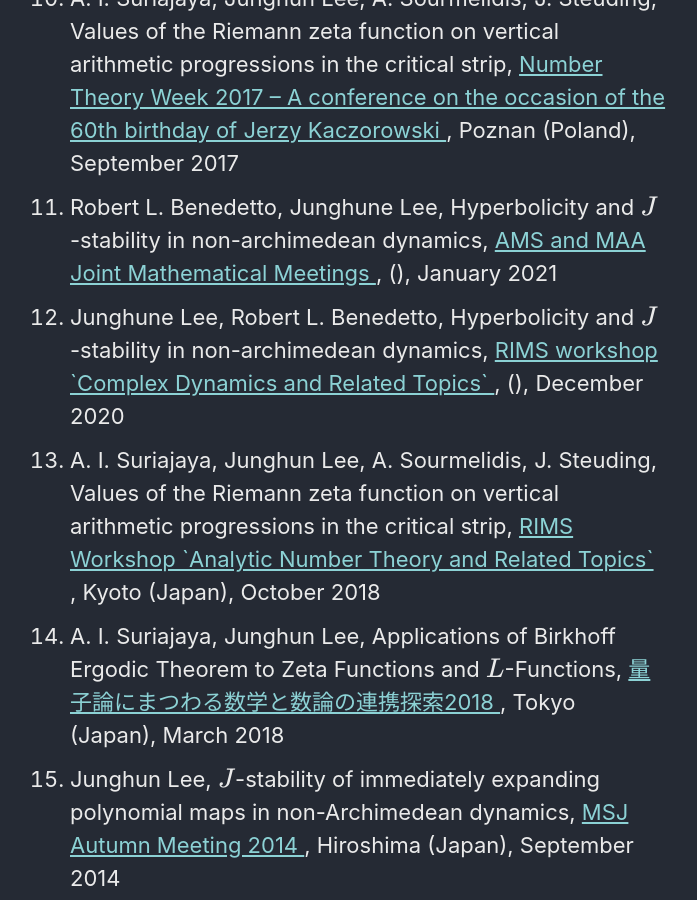
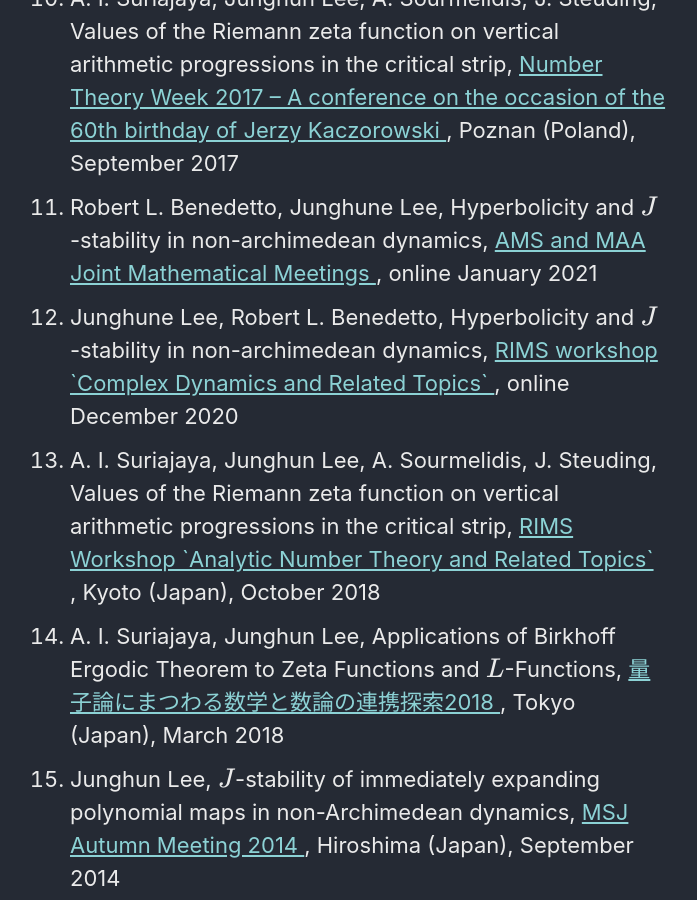
Before and after one commit to JunghunLee-math/JunghunLee-math.github.io, a Jekyll site: the page built from _pages/test.md, in a window 1280 px wide and 900 px high, scrolled down 2685 px. Shown: the whole window, without its empty margins (292-989 px from the left). Built offline with Jekyll 4.4.1, drawn with Linux system fonts in a browser that asks for light colours; cached includes are drawn as plain includes; formulas are drawn with MathJax 3; some of the changed text lies outside the part shown.

Commit message:
fix minor

```diff
--- a/_pages/test.md
+++ b/_pages/test.md
@@ -30,7 +30,7 @@ toc: true
         {{paper.journal.pages}},
         {{paper.journal.year}}
     {% elsif paper.state == "arxiv" %}
-        <a href="{{ paper.links.arxiv }}">
+        <a href="{{ paper.links.arXiv }}">
             {{paper.journal.name}}
         </a>,
     {% endif %}
@@ -54,7 +54,11 @@ toc: true
     {% else %}
         {{talk.talk.name}}
     {% endif %}
-    {{talk.talk.place.city}} ({{talk.talk.place.country}}),
+    {% if talk.talk.place.state == "online" %}
+        {{talk.talk.place.state}}
+    {% else %}
+        {{talk.talk.place.city}} ({{talk.talk.place.country}}),
+    {% endif %}
     {{talk.talk.date.month}} {{talk.talk.date.year}}
   </li>
 {% endfor %}
```
